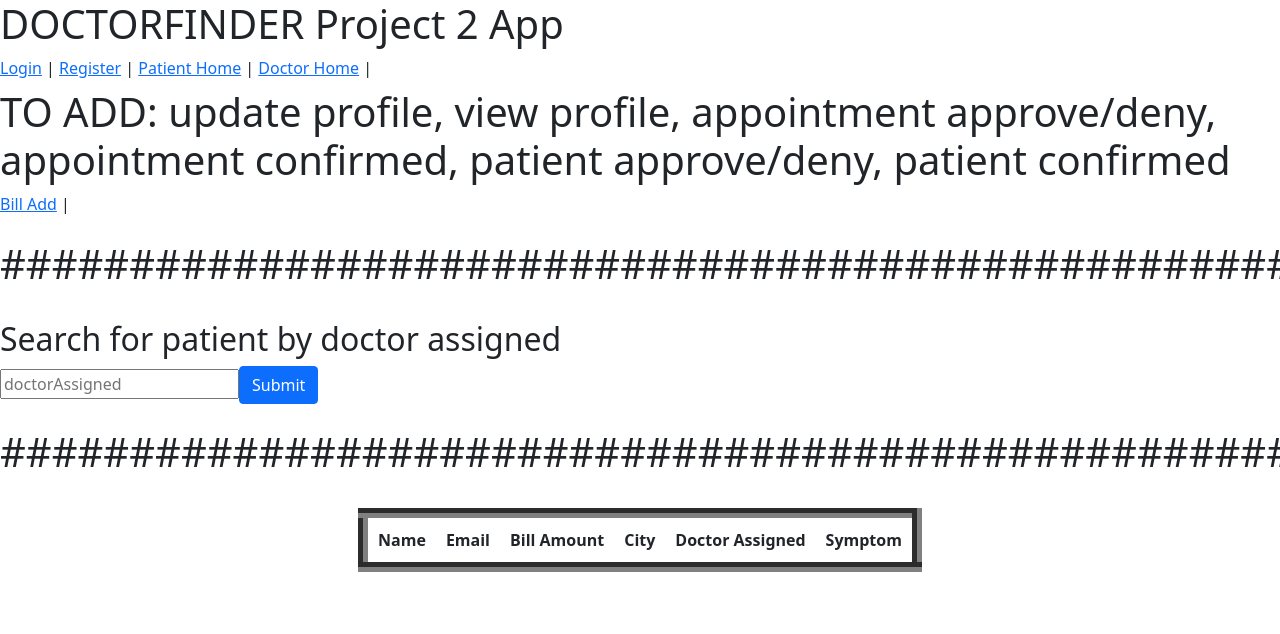
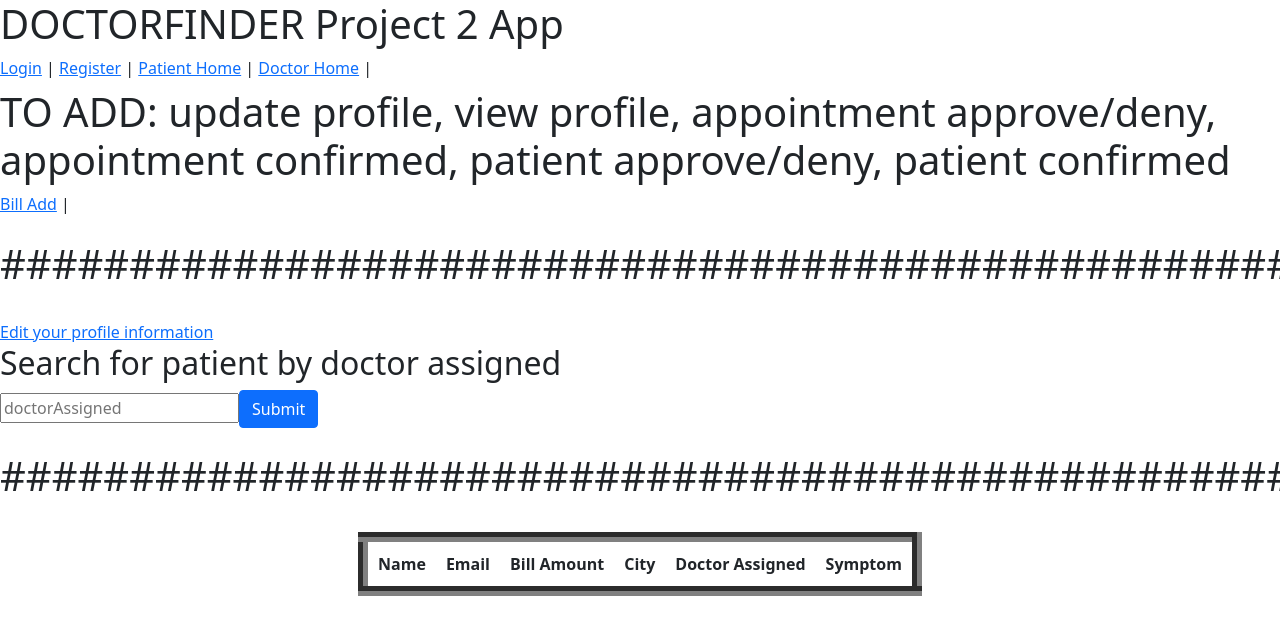
Before and after one commit to TUC01108/DOCTORFINDERUI, an Angular app: page /doctorHome in a window 1280 px wide. Shown: the top 634 px of the page. Built offline with nearby package versions, Linux system fonts and the light colour scheme.

Commit message:
with doctor home direction

```diff
--- a/src/app/components/doctor-home/doctor-home.component.html
+++ b/src/app/components/doctor-home/doctor-home.component.html
@@ -2,8 +2,11 @@
 <h1>TO ADD: update profile, view profile, appointment approve/deny, appointment confirmed, patient approve/deny, patient confirmed</h1>
 <a href="billAdd">Bill Add</a> |
 <br/>
+<!-- ADD ALL FUNCTUIONALITY UNDER HERE (we'll cleanup later)-->
 <br/>
 <h1>################################################################</h1>
+<br/>
+<a href="editDoctorProfile">Edit your profile information</a>
 <br/>
 <h2>Search for patient by doctor assigned</h2>
 <form novalidate [formGroup]="patientForm" (ngSubmit)="displayDoctorHome()">
```
